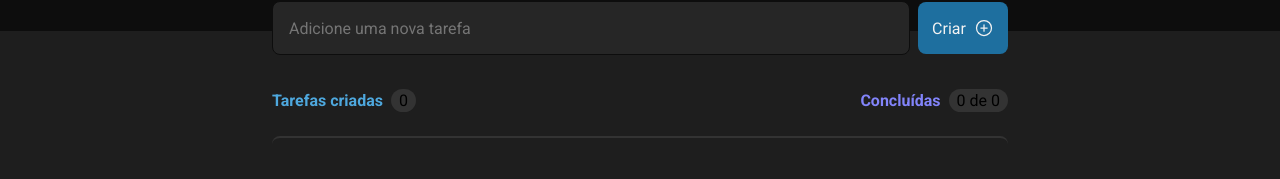
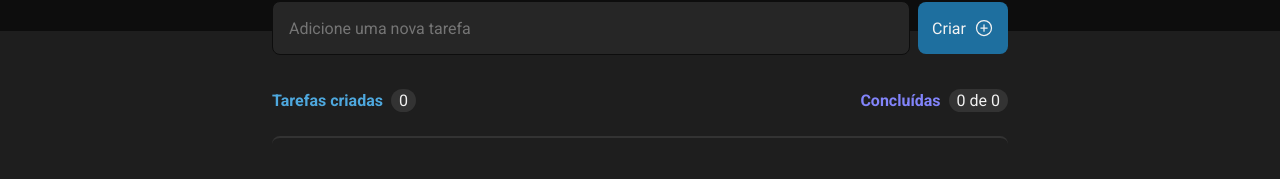
Before and after one commit to laiscasagrande/Desafio-RocketSeat-ToDoList, a React (Vite) app: page / in a window 1280 px wide. Shown: the part 117-296 px from the top of the page. Built offline with nearby package versions, Linux system fonts and the light colour scheme; the HTML template or start-up script is replaced by a standard one.

Commit message:
:lipstick: feat: Estilização parágrafo de contagem de tarefas

```diff
--- a/src/components/CreateTask.module.css
+++ b/src/components/CreateTask.module.css
@@ -58,6 +58,7 @@
   padding: 2px 8px;
   border-radius: 62.4375rem;
   background: var(--gray-400);
+  color: var(--gray-100);
 }
 .count p{
     font-weight: bold
```
